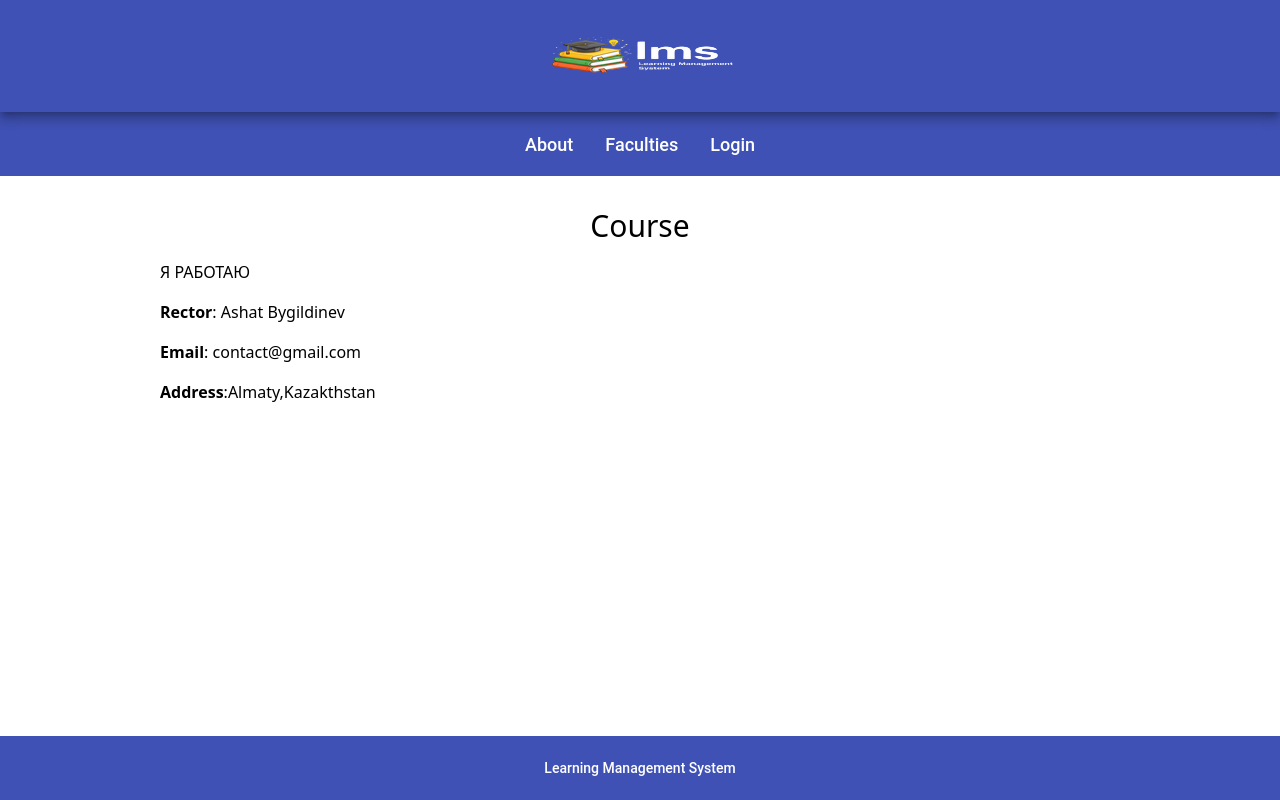
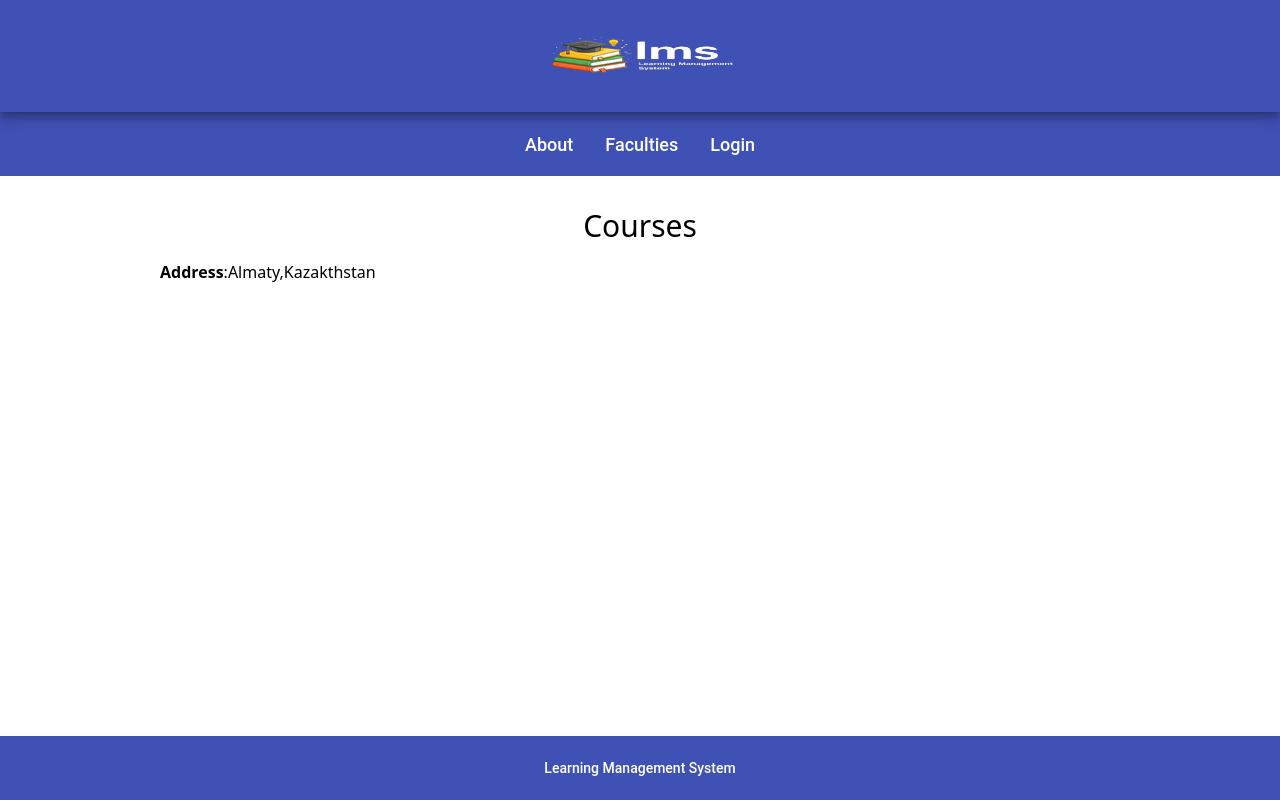
Before and after one commit to klarkdannn/SmartEduControl, an Angular app in the folder frontend/: page /course in a window 1280 px wide. Built offline with nearby package versions, Linux system fonts and the light colour scheme.

Commit message:
New front styles

```diff
--- a/frontend/src/app/home/pages/course/course.component.html
+++ b/frontend/src/app/home/pages/course/course.component.html
@@ -1,10 +1,6 @@
 <app-container>
-  <h1 class="text-2xl sm:text-3xl text-center">Course</h1>
-  <p>
-    Я РАБОТАЮ
-  </p>
-  <p><span class="font-bold">Rector</span>: Ashat Bygildinev </p>
-  <p><span class="font-bold">Email</span>: contact@gmail.com</p>
+  <h1 class="text-2xl sm:text-3xl text-center">Courses</h1>
+
   <p>
     <span class="font-bold">Address</span>:Almaty,Kazakthstan
   </p>
```
